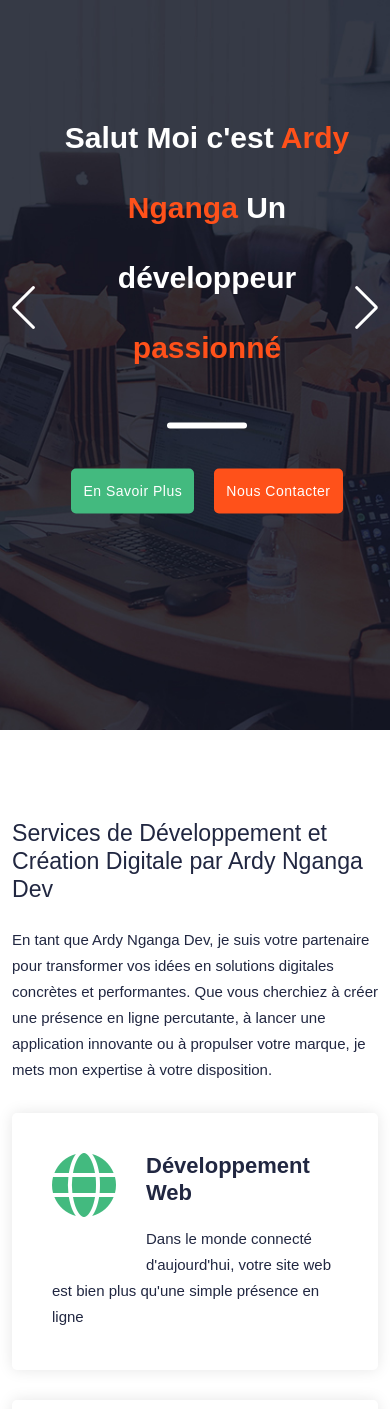
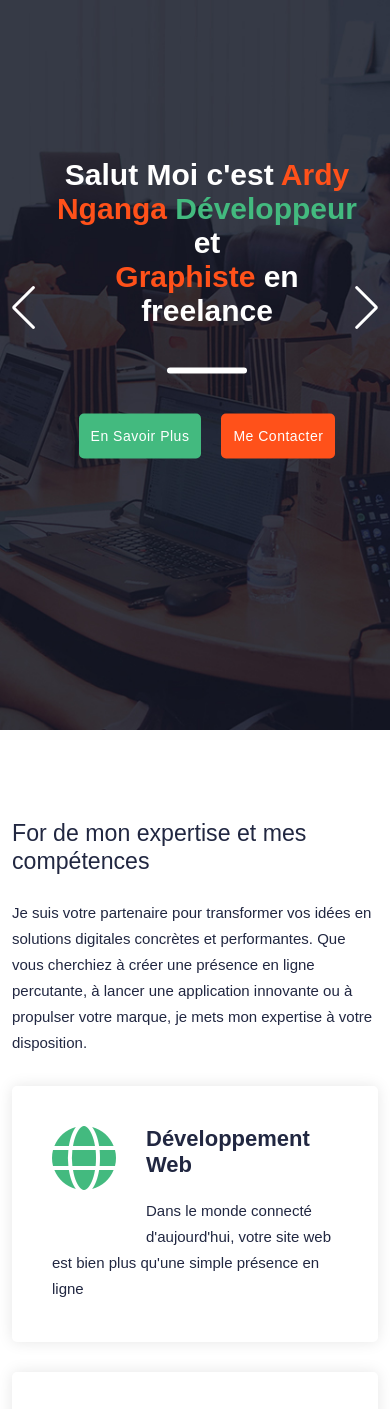
Before and after one commit to Ardynganga/Ardynganga.github.io, a plain HTML site: page index.html in a window 390 px wide. Shown: the part 114-1523 px from the top of the page. Drawn offline with nearby package versions, Linux system fonts and the light colour scheme; a web font is replaced by a local one.

Commit message:
Ajustements des textes

```diff
--- a/assets/css/templatemo-574-mexant.css
+++ b/assets/css/templatemo-574-mexant.css
@@ -672,9 +672,6 @@ header
   .header-area .main-nav .nav li.submenu:hover ul, .header-area .main-nav .nav li.submenu:focus ul {
     height: 0px;
   }
-  .slide-inner .header-text h2 {
-    font-size: 10px;
-  }
 
 }
 
@@ -809,6 +806,7 @@ banner
 @media (max-width: 767px) {
   .slide-inner .header-text h2 {
     font-size: 30px;
+    line-height: normal;
   }
 }
 
--- a/index.html
+++ b/index.html
@@ -82,7 +82,7 @@ https://templatemo.com/tm-574-mexant
             <div class="row">
               <div class="col-lg-8">
                 <div class="header-text">
-                  <h2 class="titre">Salut Moi c'est <em>Ardy Nganga</em> Un développeur <br><em>passionné</em></h2>
+                  <h2 class="titre">Salut Moi c'est <em>Ardy Nganga</em> <span style="color: #43ba7f;">Développeur</span> et <br><em >Graphiste</em> en freelance</h2>
                   <div class="div-dec"></div>
                   <p>spécialisé dans la création de solutions web et mobiles innovantes. Fort d'une solide expertise en développement de logiciels, je m'engage à transformer vos idées en applications fonctionnelles, performantes et intuitives.</p>
                   <div class="buttons">
@@ -90,7 +90,7 @@ https://templatemo.com/tm-574-mexant
                       <a href="about-us.html">En savoir plus</a>
                     </div>
                     <div class="orange-button">
-                      <a href="contact-us.html">Nous contacter</a>
+                      <a href="contact-us.html">Me contacter</a>
                     </div>
                   </div>
                 </div>
@@ -105,7 +105,7 @@ https://templatemo.com/tm-574-mexant
             <div class="row">
               <div class="col-lg-8">
                 <div class="header-text">
-                  <h2 class="titre"><em>Marketing Digital</em> Accélérez votre croissance en ligne<br>avec <em>Nous</em></h2>
+                  <h2 class="titre">Besoin de <em>Marketing Digital</em> Pours Accélérez votre croissance en ligne ?<br><em>C'est ici</em></h2>
                   <div class="div-dec"></div>
                   <p>Nous vous aide à maximiser votre visibilité et à atteindre vos objectifs grâce à des stratégies de marketing digital ciblées et efficaces.</p>
                   <div class="buttons">
@@ -113,7 +113,7 @@ https://templatemo.com/tm-574-mexant
                       <a href="about-us.html">En savoir plus</a>
                     </div>
                     <div class="orange-button">
-                      <a href="contact-us.html">Nous contacter</a>
+                      <a href="contact-us.html">Me contacter</a>
                     </div>
                   </div>
                 </div>
@@ -128,7 +128,7 @@ https://templatemo.com/tm-574-mexant
             <div class="row">
               <div class="col-lg-8">
                 <div class="header-text">
-                  <h2 class="titre">Conception <br> <em>Graphique</em> avec Nous</h2>
+                  <h2 class="titre">Besoin d'un logo ou des <em>Visuels</em> professionnelles <br><em>C'est ici</em></h2>
                   <div class="div-dec"></div>
                   <p>Une image vaut mille mots, surtout dans le monde digital. Je crée des identités visuelles uniques et mémorables. </p>
                   <div class="buttons">
@@ -136,7 +136,7 @@ https://templatemo.com/tm-574-mexant
                       <a href="about-us.html">En savoir plus</a>
                     </div>
                     <div class="orange-button">
-                      <a href="contact-us.html">Nous contacter</a>
+                      <a href="contact-us.html">Me contacter</a>
                     </div>
                   </div>
                 </div>
@@ -156,8 +156,8 @@ https://templatemo.com/tm-574-mexant
     <div class="container">
 
       <div class="">
-        <h3>Services de Développement et Création Digitale par Ardy Nganga Dev</h3><br>
-        <p>En tant que Ardy Nganga Dev, je suis votre partenaire pour transformer vos idées en solutions digitales concrètes et performantes. Que vous cherchiez à créer une présence en ligne percutante, à lancer une application innovante ou à propulser votre marque, je mets mon expertise à votre disposition.</p>
+        <h3>For de mon expertise et mes compétences</h3><br>
+        <p>Je suis votre partenaire pour transformer vos idées en solutions digitales concrètes et performantes. Que vous cherchiez à créer une présence en ligne percutante, à lancer une application innovante ou à propulser votre marque, je mets mon expertise à votre disposition.</p>
       </div>
 
       <div class="row">
@@ -200,7 +200,7 @@ https://templatemo.com/tm-574-mexant
           <div class="service-item">
             <i class="fas fa-question"></i>
             <h4>Ne vous posez plus des question</h4>
-            <p>Il suffi de nous contacter pour trouver la solution.</p>
+            <p>Il suffi de me contacter pour trouver la solution.</p>
           </div>
         </div>
       </div>
@@ -211,7 +211,7 @@ https://templatemo.com/tm-574-mexant
     <div class="container">
       <div class="row">
         <div class="col-lg-5">
-          <h4>Faite-nous <em>Confiance</em> des maintenant pour <strong>Construire</strong> quelque chose ensemble</h4>
+          <h4>Faite-moi <em>Confiance</em> des maintenant pour <strong>Construire</strong> quelque chose ensemble</h4>
         </div>
         <div class="col-lg-7">
           <div class="buttons">
@@ -219,7 +219,7 @@ https://templatemo.com/tm-574-mexant
               <a href="about-us.html">En Savoir plus</a>
             </div>
             <div class="orange-button">
-              <a href="contact-us.html">Nous contacter</a>
+              <a href="contact-us.html">Me contacter</a>
             </div>
           </div>
         </div>
@@ -433,7 +433,7 @@ https://templatemo.com/tm-574-mexant
                           <span class="item item-title">Autres types de projets</span>
                           <span class="item">?</span>
                           <span class="item">?</span>
-                          <span class="item"><i class="btn btn-primary fas fa-exclamation-circle" onclick="openModal(`Autres types de projets`,`Nous sommes ouverts à la collaboration sur d'autres types de projets également. La liste cu-dessus n'est qu'un aperçu non exhaustif des catégories de projets que nous réalisons fréquemment. N'hésitez pas à nous contacter pour discuter de votre besoin spécifique !`)"></i></span>
+                          <span class="item"><i class="btn btn-primary fas fa-exclamation-circle" onclick="openModal(`Autres types de projets`,`Nous sommes ouverts à la collaboration sur d'autres types de projets également. La liste cu-dessus n'est qu'un aperçu non exhaustif des catégories de projets que nous réalisons fréquemment. N'hésitez pas à Me contacter pour discuter de votre besoin spécifique !`)"></i></span>
                         </div>
                       </div>
                     </li>
@@ -555,7 +555,7 @@ https://templatemo.com/tm-574-mexant
   <section class="partners">
     <div class="container text-center">
       <center>
-        <div class="h2 text-white">Ils mons fait confiance</div>
+        <div class="h2 text-white">Ils me fait confiance</div>
         <div class="row">
           <div class="col-lg-2 col-sm-4 col-6">
             <div class="item">
```
Also changed, not shown: about-us.html (+2 -2 lines), contact-us.html (+5 -5 lines), our-services.html (+2 -2 lines).
